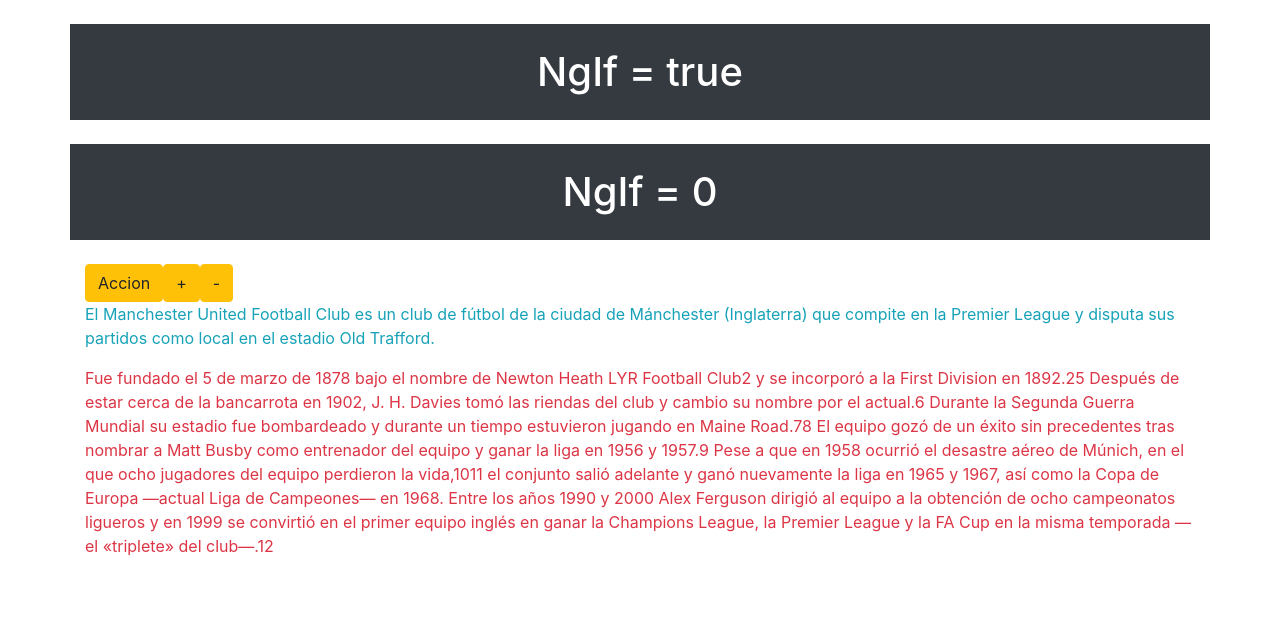
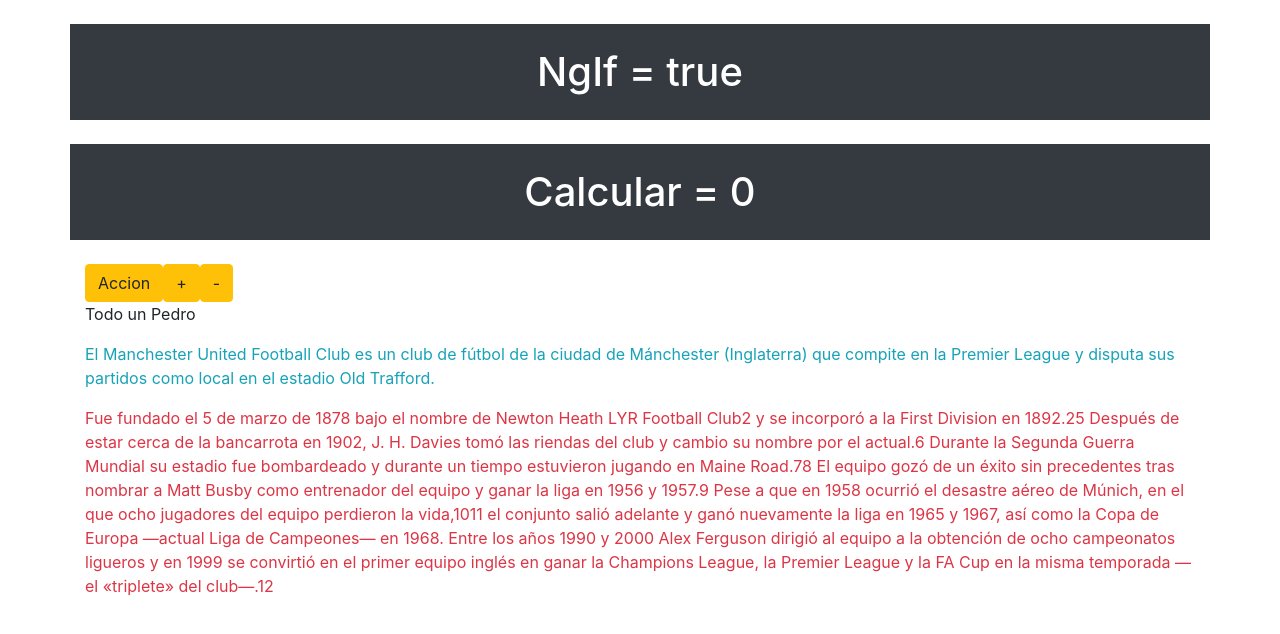
Before and after one commit to jose00796/Angular-my-app, an Angular app: page / in a window 1280 px wide. Shown: the top 634 px of the page. Built offline with nearby package versions, Linux system fonts and the light colour scheme.

Commit message:
Nueva modificacion agregandole un Metodo EsMuyListo()

```diff
--- a/src/app/app.component.html
+++ b/src/app/app.component.html
@@ -1,10 +1,16 @@
 <h1 class="container bg-dark text-white text-center my-4 py-4">NgIf = {{show}}</h1>
-<h1 class="container bg-dark text-white text-center my-4 py-4">NgIf = {{calc}}</h1>
+<h1 class="container bg-dark text-white text-center my-4 py-4">Calcular = {{calc}}</h1>
 
 <div class="container">
 <button class="btn btn-warning" (click)="show=!show">Accion</button>
 <button class="btn btn-warning" (click)="calc = calc + 1">+</button>
 <button class="btn btn-warning" (click)="calc = calc - 1">-</button>
+
+<p *ngIf = "calc >= 7 ">Alta Lacra</p>
+<p *ngIf = "calc >= 5">Has Aprobado</p>
+<p *ngIf = "calc < 5 ">Todo un Pedro</p>
+
+<p *ngIf = "EsMuyListo()">Super Programador</p>
 
 <p class="text-info" *ngIf = "show">El Manchester United Football Club es un club de fútbol de la ciudad de Mánchester (Inglaterra) que compite en la
 Premier League y disputa sus partidos como local en el estadio Old Trafford.</p>
--- a/src/app/app.component.ts
+++ b/src/app/app.component.ts
@@ -8,4 +8,14 @@
 export class AppComponent {
   show:boolean = true;
   calc:number = 0;
+  materia:string = 'programacion';
+
+  EsMuyListo()
+  {
+    if (this.calc > 9 && this.materia == 'programacion') {
+      return true;
+    }else{
+      return false;
+    }
+  }
 }
```
